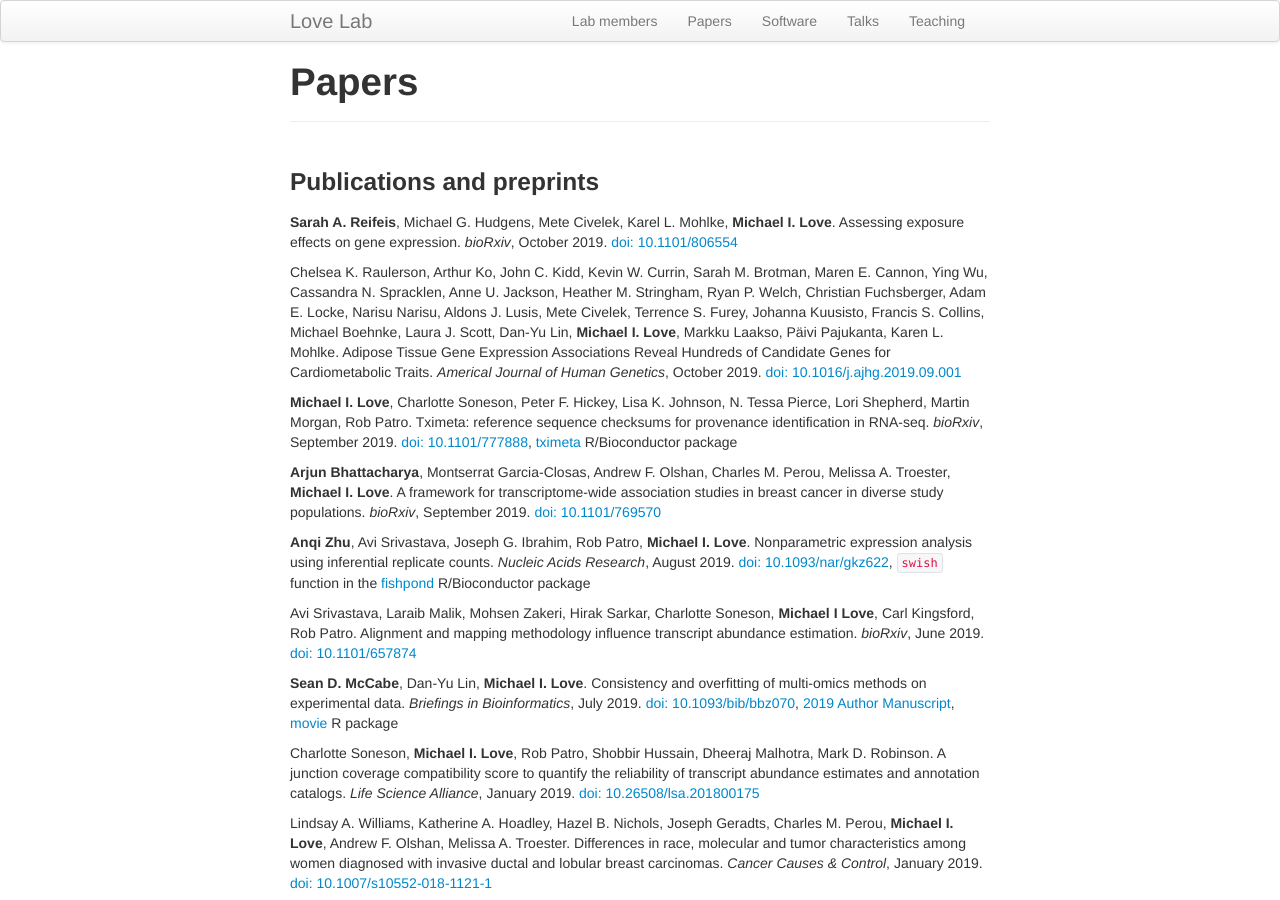
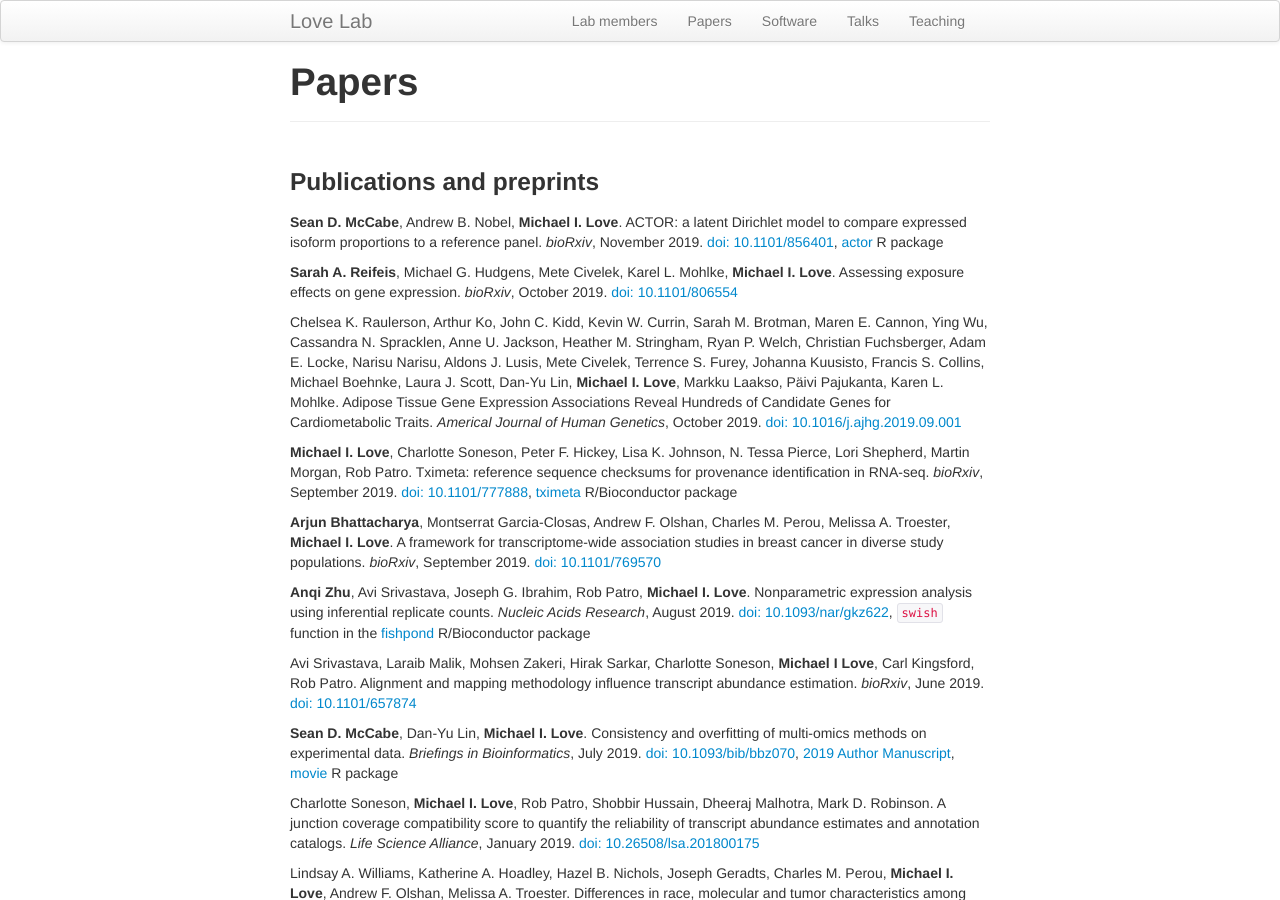
Before and after one commit to mikelove/mikelove.github.io, a Jekyll site: the page built from pages/papers.md, in a window 1280 px wide and 900 px high. Built offline with Jekyll 4.4.1, drawn with Linux system fonts in a browser that asks for light colours.

Commit message:
add actor paper

```diff
--- a/pages/papers.md
+++ b/pages/papers.md
@@ -4,6 +4,12 @@ title: "Papers"
 ---
 
 ### Publications and preprints
+
+**Sean D. McCabe**, Andrew B. Nobel, **Michael I. Love**.
+ACTOR: a latent Dirichlet model to compare expressed isoform proportions to a reference panel.
+*bioRxiv*, November 2019.
+[doi: 10.1101/856401](https://doi.org/10.1101/856401),
+[actor](https://github.com/mccabes292/actor) R package
 
 **Sarah A. Reifeis**, Michael G. Hudgens, Mete Civelek, Karel
 L. Mohlke, **Michael I. Love**.
```
Also changed, not shown: index.md (+3 -0 lines), pages/lab.md (+1 -1 lines), pages/software.md (+11 -1 lines), pages/teaching.md (+4 -2 lines).
